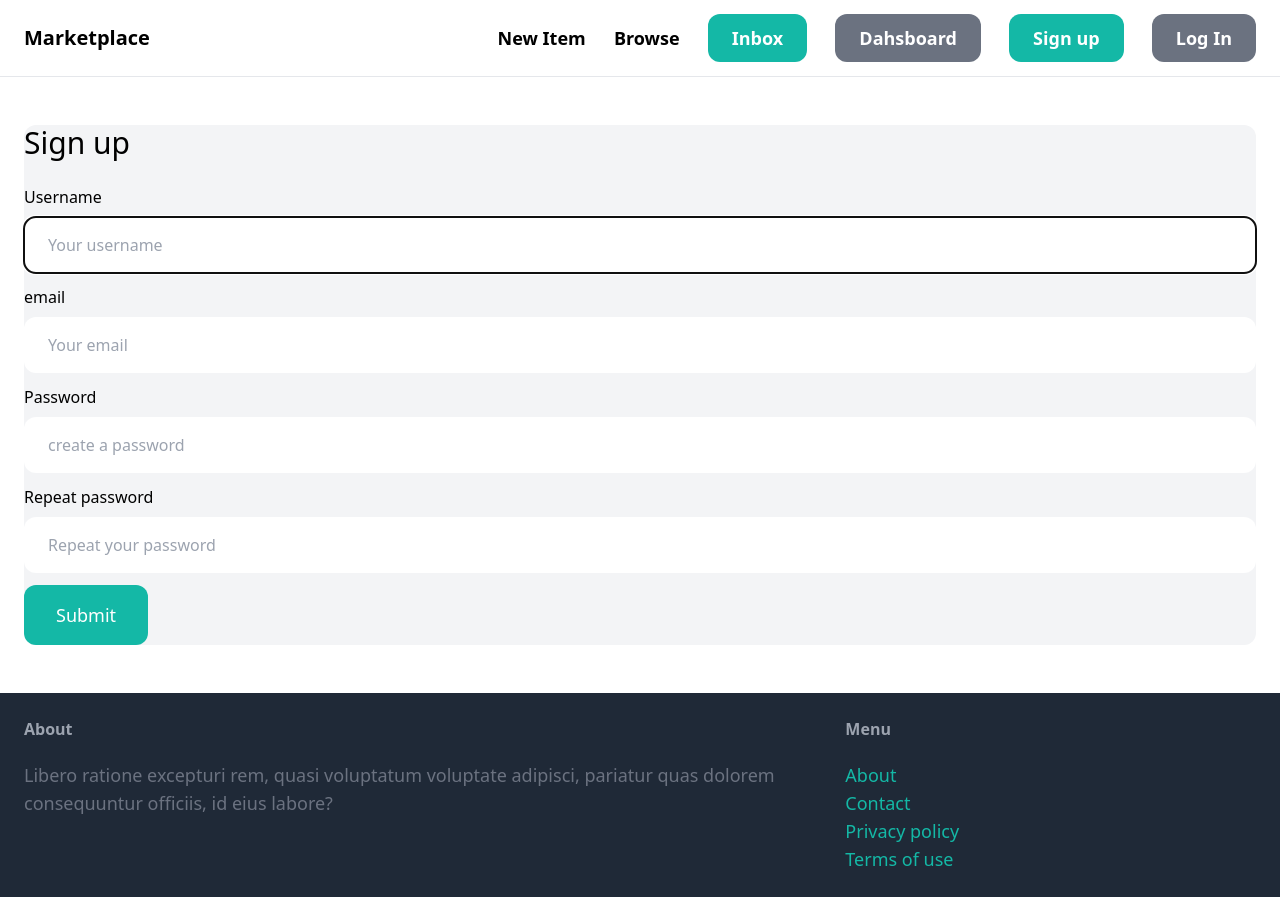
After one commit to ElJeringas/Marketplace, a Django app: page /signup/ in a window 1280 px wide. The commit adds this page. Run offline with Django 4.2, Linux system fonts and the light colour scheme; some libraries are stand-ins or nearby versions.

Commit message:
Adding Login and Signup functionality

```diff
--- a/Marketplace/settings.py
+++ b/Marketplace/settings.py
@@ -27,7 +27,9 @@ DEBUG = True
 
 ALLOWED_HOSTS = []
 
-
+LOGIN_URL = '/login/'
+LOGIN_REDIRECT_URL = '/'
+LOGOUT_REDIRECT_URL = '/'
 # Application definition
 
 INSTALLED_APPS = [
--- a/Marketplace/urls.py
+++ b/Marketplace/urls.py
@@ -4,11 +4,9 @@ from django.conf.urls.static import static
 from django.contrib import admin
 from django.urls import path,include
 
-from core.views import index, contact
 
 urlpatterns = [
-    path("", index, name="index"),
+    path("", include('core.urls')),
     path('items/', include('item.urls')),
-    path("contact/", contact, name="contact"),
     path('admin/', admin.site.urls),
 ] + static(settings.MEDIA_URL, document_root=settings.MEDIA_ROOT)
--- /dev/null
+++ b/core/forms.py
@@ -0,0 +1,33 @@
+from django import forms
+from django.contrib.auth.forms import UserCreationForm, AuthenticationForm
+from django.contrib.auth.models import User
+
+class LoginForm(AuthenticationForm):
+        username = forms.CharField(widget=forms.TextInput(attrs={
+            'placeholder': 'Your username',
+            'class':'w-full py-4 px-6 rounded-xl'
+        }))
+        password = forms.CharField(widget=forms.PasswordInput(attrs={
+            'placeholder': 'Your password',
+            'class':'w-full py-4 px-6 rounded-xl'
+        }))
+class SignupForm (UserCreationForm):
+        class Meta:
+            model = User
+            fields = ("username",'email', 'password1','password2')
+        username = forms.CharField(widget=forms.TextInput(attrs={
+            'placeholder': 'Your username',
+            'class':'w-full py-4 px-6 rounded-xl'
+        }))
+        email = forms.CharField(widget=forms.EmailInput(attrs={
+            'placeholder': 'Your email',
+            'class':'w-full py-4 px-6 rounded-xl'
+        }))
+        password1 = forms.CharField(widget=forms.PasswordInput(attrs={
+            'placeholder': 'create a password',
+            'class':'w-full py-4 px-6 rounded-xl'
+        }))
+        password2 = forms.CharField(widget=forms.PasswordInput(attrs={
+            'placeholder': 'Repeat your password',
+            'class':'w-full py-4 px-6 rounded-xl'
+        }))
--- a/core/templates/core/base.html
+++ b/core/templates/core/base.html
@@ -18,8 +18,14 @@
                 <a href='#' class=' text-lg font-semibold hover:text-gray-500'>New Item</a>
                 <a href='#' class=' text-lg font-semibold hover:text-gray-500'>Browse</a>
 
-                <a href='#' class='px-6 py-3 text-lg font-semibold bg-teal-500 text-white  rounded-xl hover:bg-teal-700'>Sign up</a>
-                <a href='#' class='px-6 py-3 text-lg font-semibold bg-gray-500 text-white  rounded-xl hover:bg-gray-700'>Log In</a>
+                <a href='#' class='px-6 py-3 text-lg font-semibold bg-teal-500 text-white  rounded-xl hover:bg-teal-700'>Inbox</a>
+                <a href='#' class='px-6 py-3 text-lg font-semibold bg-gray-500 text-white  rounded-xl hover:bg-gray-700'>Dahsboard</a>
+
+                {% if request.user.is_authenticated%}
+                {% else %}
+                <a href='{% url 'core:signup' %}' class='px-6 py-3 text-lg font-semibold bg-teal-500 text-white  rounded-xl hover:bg-teal-700'>Sign up</a>
+                <a href='{% url 'core:login' %}' class='px-6 py-3 text-lg font-semibold bg-gray-500 text-white  rounded-xl hover:bg-gray-700'>Log In</a>
+                {%endif%}
             </div>
         </nav>
         <div class="px-6 py-6">
@@ -38,7 +44,7 @@
                         <a href='#' class='text-lg text-teal-500 hover:text-teal-700'>About</a>
                     </li>
                     <li>
-                        <a href='{% url 'contact' %}' class='text-lg text-teal-500 hover:text-teal-700'>Contact</a>
+                        <a href='{% url 'core:contact' %}' class='text-lg text-teal-500 hover:text-teal-700'>Contact</a>
                     </li>
                     <li>
                         <a href='#' class='text-lg text-teal-500 hover:text-teal-700'>Privacy policy</a>
--- /dev/null
+++ b/core/templates/core/signup.html
@@ -0,0 +1,42 @@
+{% extends 'core/base.html' %}
+
+{% block title%} Sign up {% endblock %}
+
+{% block content%}
+<div class="w-a/2 my-6 mx-auto pd-6 bg-gray-100 rounded-xl">
+    <h1 class="mb-6 text-3xl">Sign up</h1>
+
+    <form method="post" action=".">
+        {% csrf_token %}
+
+        {{form.non_field_errors}}
+        <div class="mb-3">
+            <label class="inline-block mb-2">Username</label>
+            {{form.username}}
+        </div>
+        <div class="mb-3">
+            <label class="inline-block mb-2">email</label>
+            {{form.email}}
+        </div>
+        <div class="mb-3">
+            <label class="inline-block mb-2">Password</label>
+            {{form.password1}}
+        </div>
+        <div class="mb-3">
+            <label class="inline-block mb-2">Repeat password</label>
+            {{form.password2}}
+        </div>
+
+        {%if form.errors or form.non_field_errors%}
+            <div class="mb-3 p-6 bg-red-100 rounded-xl">
+                {%for field in form %}
+                    {{field.errors}}
+                {%endfor%}
+                {{form.non_field_errors}}
+            </div>
+        {%endif%}
+
+        <button class="py-4 px-8 text-lg bg-teal-500 hover:bg-teal-700 rounded-xl text-white">Submit</button>
+    </form>
+</div>
+{% endblock %}
--- /dev/null
+++ b/core/urls.py
@@ -0,0 +1,12 @@
+from django.urls import path
+from django.contrib.auth import views as auth_views
+from . import views
+from .forms import LoginForm
+app_name = 'core'
+
+urlpatterns = [
+    path('',views.index, name='index'),
+    path("contact/", views.contact, name="contact"),
+    path('signup/', views.signup,name='signup'),
+    path('login/',auth_views.LoginView.as_view( template_name='core/login.html',authentication_form=LoginForm),name='login')
+]
--- a/core/views.py
+++ b/core/views.py
@@ -1,5 +1,7 @@
-from django.shortcuts import render
+from django.shortcuts import render, redirect
 from item.models import Category,Item
+
+from .forms import SignupForm
 
 def index(request):
     items = Item.objects.filter(is_sold=False)[0:6]
@@ -12,3 +14,16 @@ def index(request):
 def contact(request):
 
     return render(request,'core/contact.html')
+
+def signup (request):
+    if request.method == 'POST':
+        form = SignupForm(request.POST)
+        if form.is_valid():
+            form.save()
+            return redirect('/login/')
+    else:
+        form = SignupForm()
+
+    return render(request,'core/signup.html',{
+        'form':form
+    })
```
Also changed, not shown: core/templates/core/login.html (added, +36 -0 lines), db.sqlite3.
